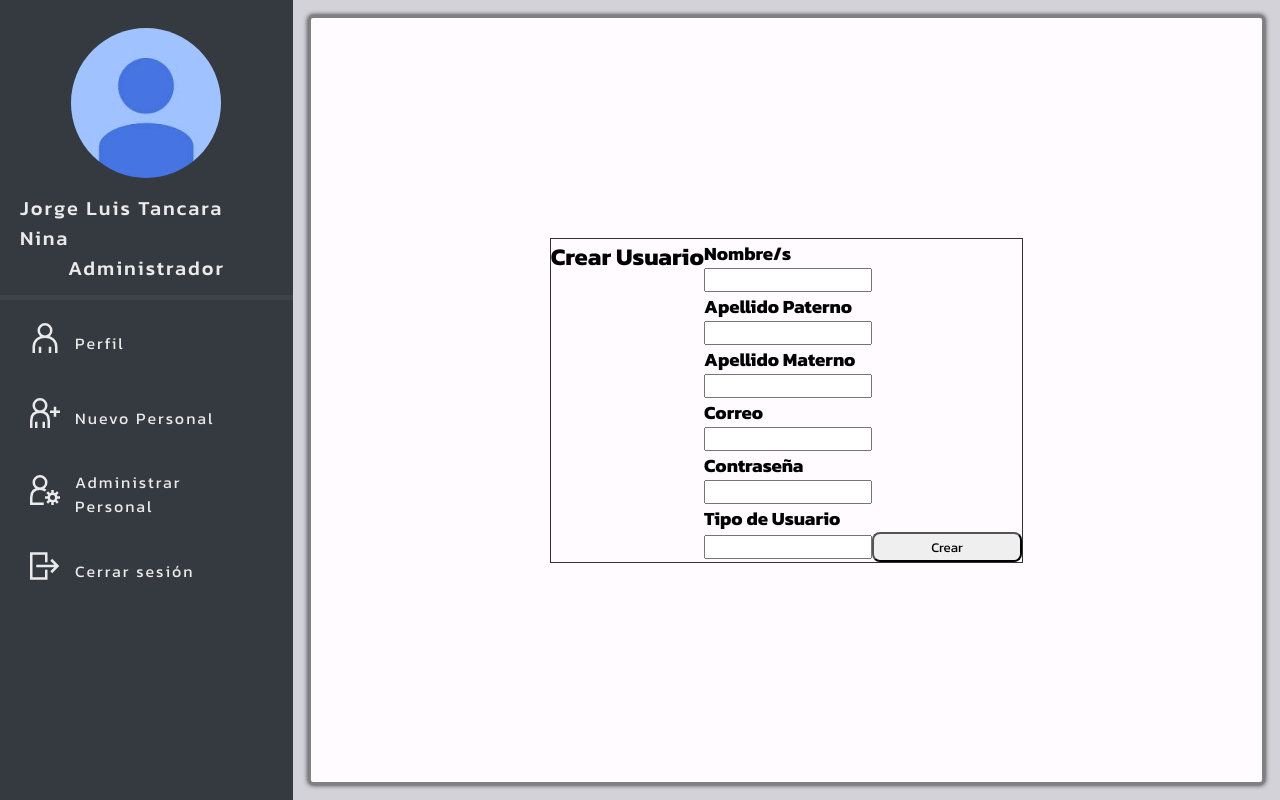
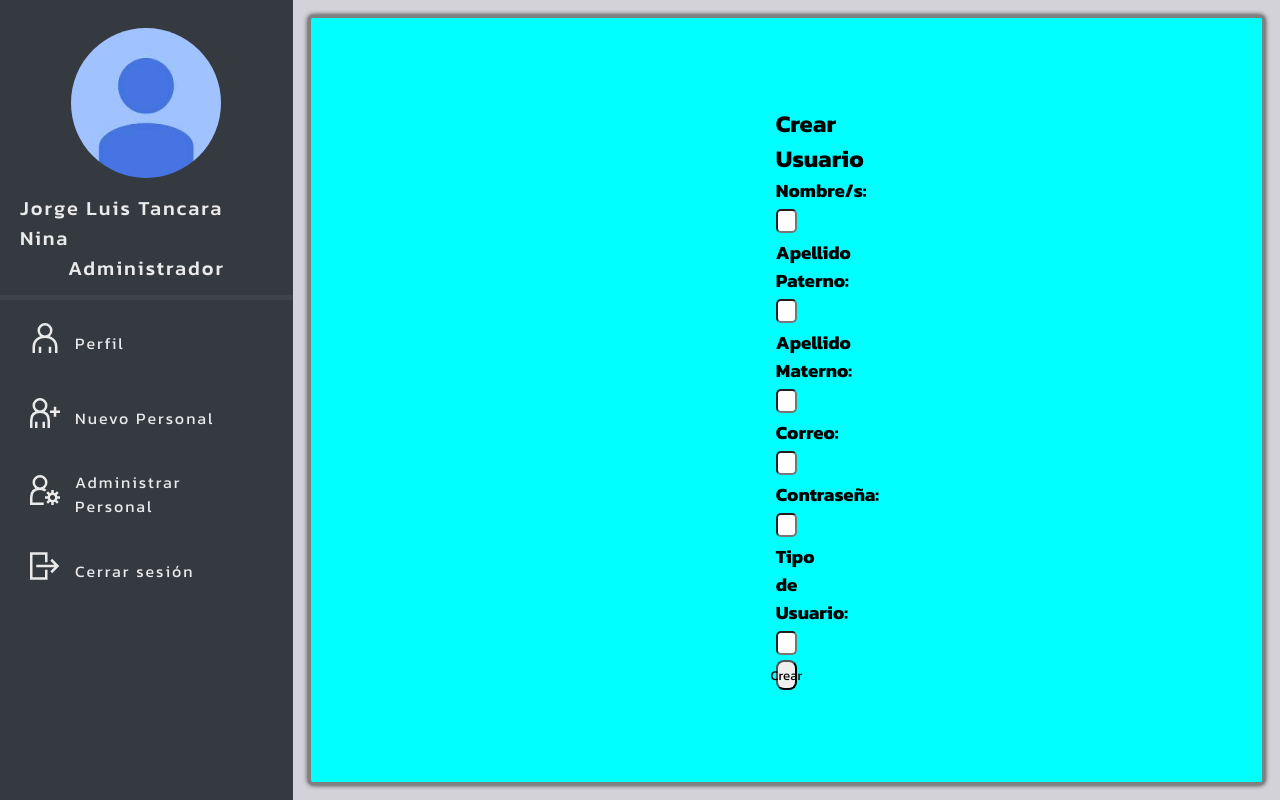
Before and after one commit to QuantumCode2000/frontend-proyect-1, a React (Vite) app: page /crear-usuarios in a window 1280 px wide. Built offline with nearby package versions, Linux system fonts and the light colour scheme.

Commit message:
estilado del creador de usuarios

```diff
--- a/src/components/UserCreate/UserCreate.jsx
+++ b/src/components/UserCreate/UserCreate.jsx
@@ -58,52 +58,52 @@ const UserCreate = () => {
     return (
         <main className="window-content user-create-box">
             <div className="user-create">
-                <h2>Crear Usuario</h2>
+                <h2 className="title-user-create">Crear Usuario</h2>
                 <form action=""
                     onSubmit={
                         handleSumbit
                     }
                 >
-                    <h3>Nombre/s</h3>
+                    <h3 className="content-letter-user-create">Nombre/s:</h3>
                     <input
-                        type="text"
+                        type="text" className="form-user-create"
                         id="nombre"
                         name="nombre"
                         value={ valuesForm.nombre }
                         onChange={ handleChange }
                     />
-                    <h3>Apellido Paterno</h3>
-                    <input type="text"
+                    <h3 className="content-letter-user-create">Apellido Paterno:</h3>
+                    <input type="text" className="form-user-create"
                         id="apellidoPaterno"
                         name="apellidoPaterno"
                         value={ valuesForm.apellidoPaterno }
                         onChange={ handleChange }
 
                     />
-                    <h3>Apellido Materno</h3>
-                    <input type="text"
+                    <h3 className="content-letter-user-create">Apellido Materno:</h3>
+                    <input type="text" className="form-user-create"
                         id="apellidoMaterno"
                         name="apellidoMaterno"
                         value={ valuesForm.apellidoMaterno }
                         onChange={ handleChange }
 
                     />
-                    <h3>Correo</h3>
-                    <input type="text"
+                    <h3 className="content-letter-user-create">Correo:</h3>
+                    <input type="text" className="form-user-create"
                         id="correo"
                         name="correo"
                         value={ valuesForm.correo }
                         onChange={ handleChange }
                     />
-                    <h3>Contraseña</h3>
-                    <input type="text"
+                    <h3 className="content-letter-user-create">Contraseña:</h3>
+                    <input type="text" className="form-user-create"
                         id="contraseña"
                         name="contraseña"
                         value={ valuesForm.contraseña }
                         onChange={ handleChange }
                     />
-                    <h3>Tipo de Usuario</h3>
-                    <input type="text"
+                    <h3 className="content-letter-user-create">Tipo de Usuario:</h3>
+                    <input type="text" className="form-user-create"
                         id="tipoUsuario"
                         name="tipoUsuario"
                         value={ valuesForm.tipoUsuario }
@@ -112,7 +112,7 @@ const UserCreate = () => {
                     <button onClick={
                         cleanForm
                     }
-                        type="submit">Crear</button>
+                        type="submit" className="boton">Crear</button>
                 </form>
             </div>
 
--- a/src/components/UserCreate/UserCreate.styles.css
+++ b/src/components/UserCreate/UserCreate.styles.css
@@ -4,30 +4,48 @@
     flex-direction: column;
     align-items: center;
     justify-content: center;
+    background-color: aqua;
 
 }
 
-.table-user {
-    width: calc(100% - 4rem);
-    margin: 2rem;
-    border-collapse: collapse;
-    border: 1px solid #2f3136;
+.title-user-create {
+    text-align: center;
+}
+.content-letter-user-create {
+    text-align: left;
+}
+.form-user-create {
+    width: 100%;
+    box-sizing: border-box;
+    margin: 0.5rem 0;
+    display: flex;
+    justify-content: center;
+    align-items: center;
+    border-radius: 5px;
+}
+.user-create {
+    width: calc(100% - 80rem);
+
+    display: flex;
+    flex-direction: column;
+    padding: 5rem;
+    border-radius: 0.5rem;
+
 }
 
-.table-user th {
-    background-color: #2f3136;
-    color: #fff;
-    padding: 1rem;
-    text-align: left;
+.boton {
+    /* display: flex;
+    flex-direction: column;
+    align-items: center; */
+
+    /* display: block;
+    margin-top: 1rem; */
+    width: 100%;
+    box-sizing: border-box;
+    margin: 0.5rem 0;
+
+    display: flex;
+    justify-content: center;
+    align-items: center;
+
 }
-
-.table-user td {
-    padding: 1rem;
-    border-bottom: 1px solid #2f3136;
-}
-
-
-.user-create {
-    display: flex;
-    border: 1px solid #2f3136;
-}
```
